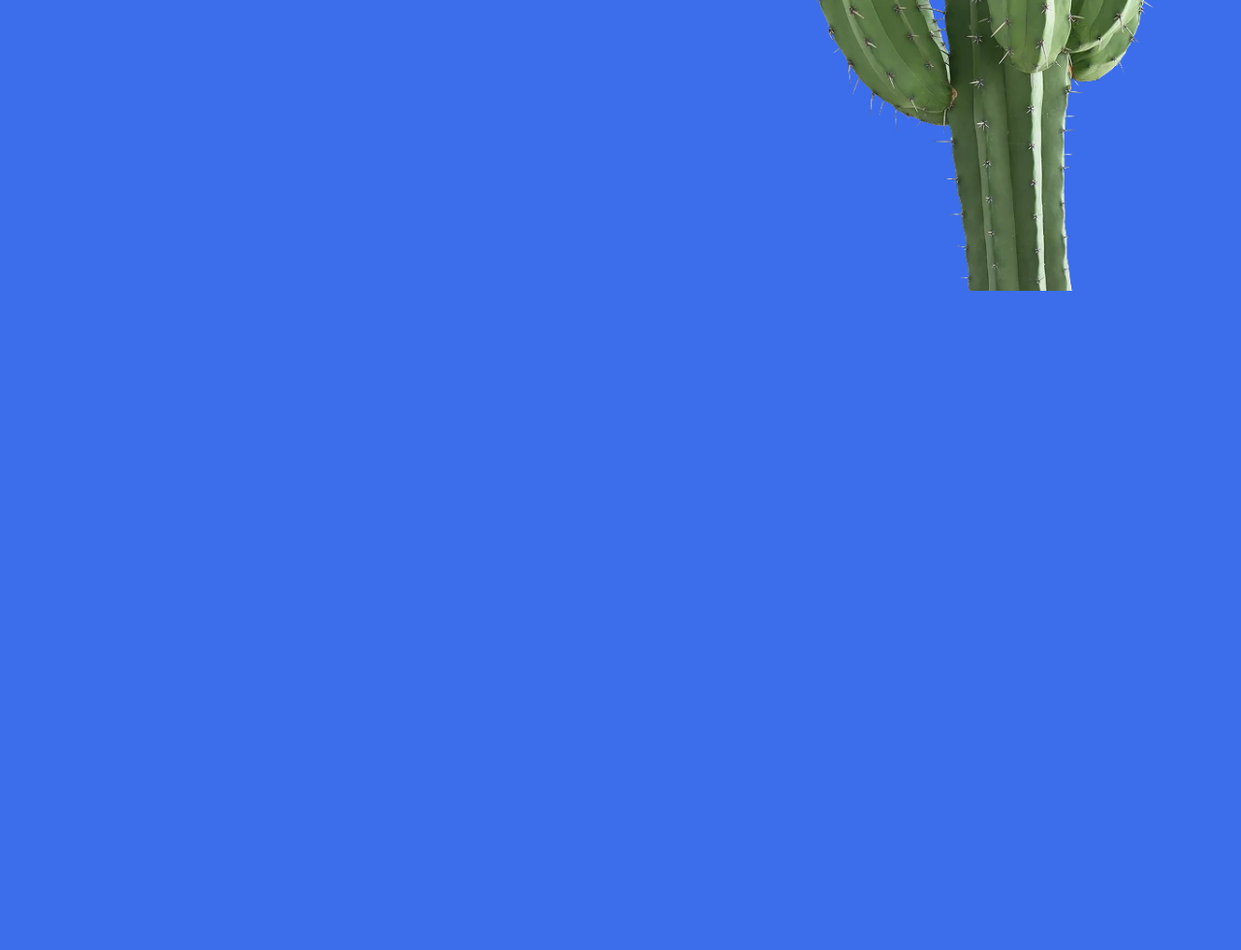
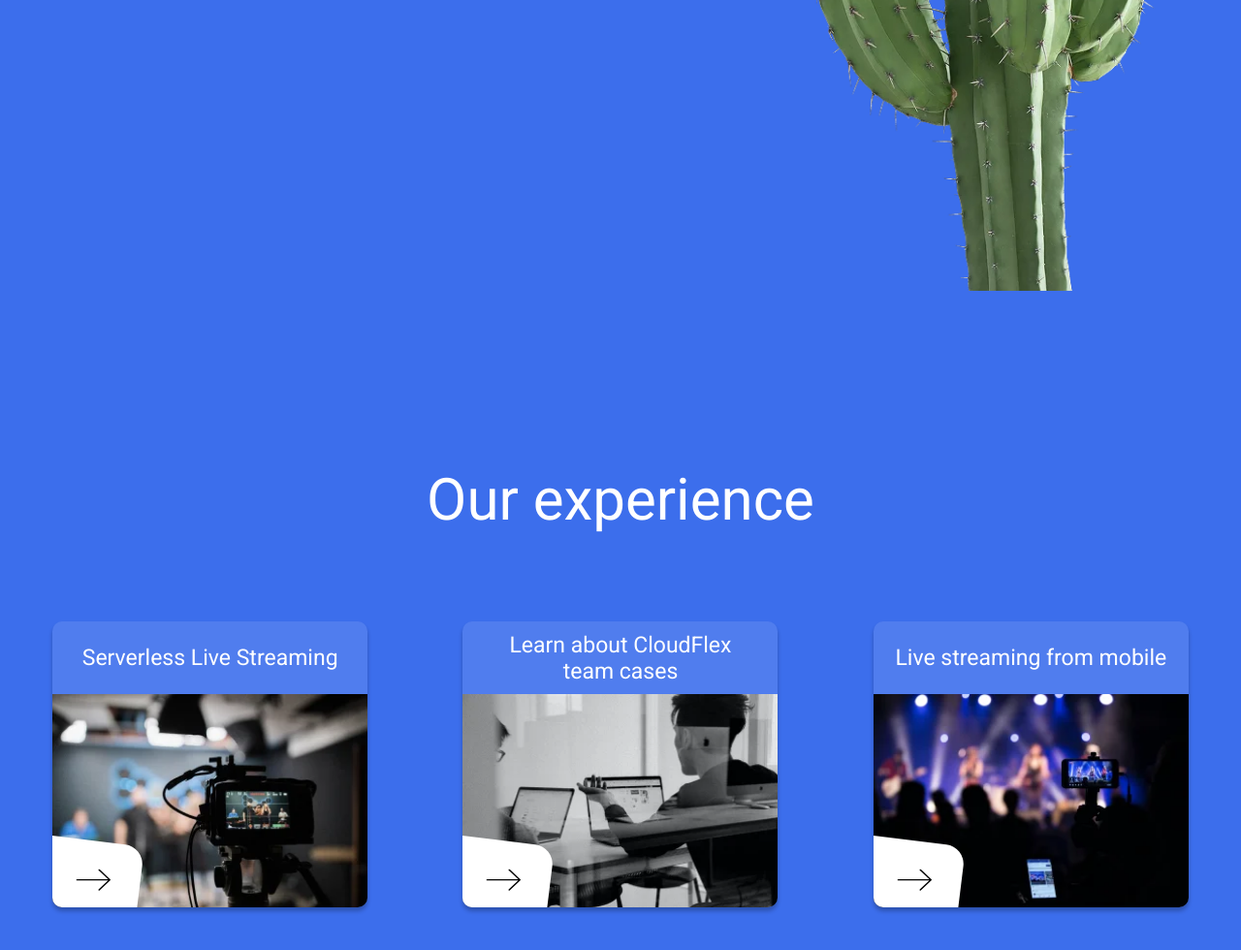
Before and after one commit to vkomerystyi/landing-live-streaming, a website: page index.html in a window 1280 px wide. Shown: the part 3606-4586 px from the top of the page at 97% size. Before the commit the page ends 3906 px from the top, so only its background shows below. Drawn offline with nearby package versions, Linux system fonts and the light colour scheme; files that its build step writes are made by us from their sources.

Commit message:
experience section

```diff
--- a/index.html
+++ b/index.html
@@ -155,6 +155,46 @@
                     </div>
                 </div>
             </section>
+            <section class="experience-section" aria-label="experience section">
+                <div class="container">
+                    <div class="experience">
+                        <h2 class="experience__title">Our experience</h2>
+
+                        <div class="experience__cards-wrapper">
+                            <figure class="img-card">
+                                <h3 class="img-card__title">Serverless Live Streaming</h3>
+                                <img src="assets/img/card_shooting.webp" alt="shooting" class="img-card__preview" />
+                                <button class="img-card__btn">
+                                    <svg class="img-card__btn-icon" aria-label="arrow img">
+                                        <use href="assets/sprites.svg#arrow-icon"></use>
+                                    </svg>
+                                </button>
+                            </figure>
+                            <figure class="img-card">
+                                <h3 class="img-card__title">
+                                    <span>Learn about CloudFlex</span>
+                                    <span>team cases</span>
+                                </h3>
+                                <img src="assets/img/card_working.webp" alt="working" class="img-card__preview" />
+                                <button class="img-card__btn">
+                                    <svg class="img-card__btn-icon" aria-label="arrow img">
+                                        <use href="assets/sprites.svg#arrow-icon"></use>
+                                    </svg>
+                                </button>
+                            </figure>
+                            <figure class="img-card">
+                                <h3 class="img-card__title">Live streaming from mobile</h3>
+                                <img src="assets/img/card_streaming.webp" alt="streaming" class="img-card__preview" />
+                                <button class="img-card__btn">
+                                    <svg class="img-card__btn-icon" aria-label="arrow img">
+                                        <use href="assets/sprites.svg#arrow-icon"></use>
+                                    </svg>
+                                </button>
+                            </figure>
+                        </div>
+                    </div>
+                </div>
+            </section>
         </main>
     </body>
 </html>
--- a/styles/_cards.scss
+++ b/styles/_cards.scss
@@ -49,3 +49,50 @@
         }
     }
 }
+
+.img-card {
+    width: 325px;
+    height: 295px;
+    position: relative;
+    border-radius: 10px;
+    background-color: color.adjust(v.$color_white, $alpha: -0.9);
+    @include m.d-flex(space-between, center, nowrap, column, 0, 0);
+    overflow: hidden;
+    transition: all 0.3s;
+    box-shadow: 0 4px 4px 0 rgba(0, 0, 0, 0.25);
+    &:hover {
+        cursor: pointer;
+        box-shadow: 0 20px 30px 0 rgba(0, 0, 0, 0.3);
+    }
+    &__title {
+        @include m.font(23px, 400, v.$color_white);
+        @include m.d-flex(center, center, nowrap, column, 0, 0);
+        flex-grow: 1;
+    }
+    &__preview {
+        width: 100%;
+        height: 220px;
+    }
+    &__btn {
+        @include m.position(absolute, 1, -1, bottom, left, -20px, -30px);
+        width: 120px;
+        height: 90px;
+        border-radius: 20px;
+        border: none;
+        background-color: v.$color_white;
+        rotate: z 7deg;
+        transition: all 0.3s;
+        cursor: pointer;
+        &-icon {
+            width: 36px;
+            height: 23px;
+            fill: v.$color_black;
+            rotate: z -7deg;
+            translate: 12px -3px;
+        }
+        &:hover {
+            rotate: z 7deg;
+            scale: 1.2;
+        }
+    }
+}
--- /dev/null
+++ b/styles/_experience.scss
@@ -0,0 +1,24 @@
+@use 'variables' as v;
+@use 'mixins' as m;
+
+.experience {
+    padding: 180px 0;
+    margin: 0 auto;
+    text-align: center;
+    @include m.d-flex(start, center, nowrap, column, 0, 90px);
+    &__title {
+        @include m.font(60px, 400, v.$color-white);
+        @media (width<= v.$media_md) {
+            @include m.font(35px, 400, v.$color-white);
+        }
+    }
+    &__cards-wrapper {
+        @include m.d-flex(space-around, center, wrap, row, 20px, 55px);
+        width: 100%;
+        padding: 0 15px;
+    }
+    @media (width<= v.$media_md) {
+        padding: 80px 0;
+        @include m.d-flex(start, center, nowrap, column, 0, 60px);
+    }
+}
--- a/styles/_importer.scss
+++ b/styles/_importer.scss
@@ -4,3 +4,4 @@
 @forward 'hero';
 @forward 'work';
 @forward 'about';
+@forward 'experience';
```
Also changed, not shown: assets/img/card_shooting.webp (added), assets/img/card_streaming.webp (added), assets/img/card_working.webp (added).
